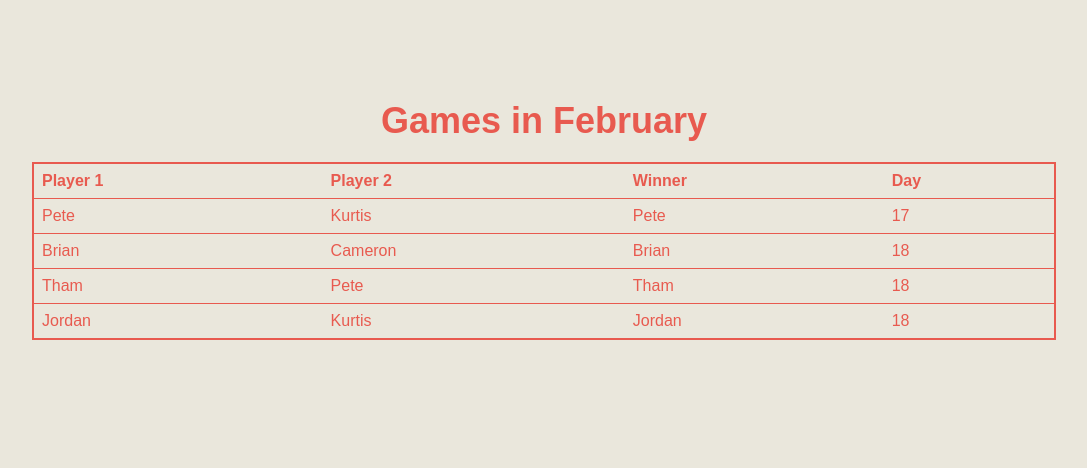
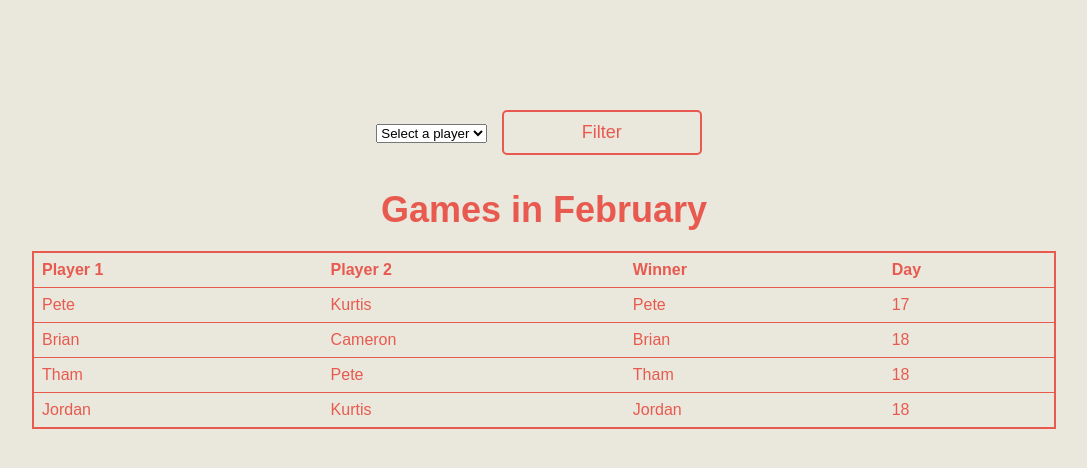
Before and after one commit to peteroh67/pool-league, a Django app: page /pool/games/ in a window 1280 px wide. Shown: the top 468 px of the page, without its empty margins (96-1183 px from the left). Run offline with Django 5.2, Linux system fonts and the light colour scheme; data comes from the database, SQL or seed files in the repository.

Commit message:
Add JS script for filtering games by player. Amended view to return all players as well as games_by_month. Amended Game html so JS works

```diff
--- a/mysite/pool/templates/pool/games.html
+++ b/mysite/pool/templates/pool/games.html
@@ -9,12 +9,20 @@
     <body>
         <div class="container">
             {% if games_list %}
+            <select id="player-select">
+                <option value="">Select a player</option>
+                <!-- Populate options dynamically with player names -->
+                {% for player in players %}
+                <option value="{{ player }}">{{ player }}</option>
+                {% endfor %}
+            </select>
+            <button class="button" id="filter-button">Filter</button>
 
             {% with games_list.0.game_date|date:"F" as month_name %}
 
             <h1>Games in {{ month_name }}</h1>
             {% endwith %}
-            <div class="game_table">
+            <div id="game-table">
                 <table>
                     <thead>
                         <tr>
@@ -40,6 +48,6 @@
             <h1>No games played in this month</h1>
             {% endif %}
         </div>
-    <script src="{% static 'js/script.js' %}"></script>
+    <script src="{% static 'pool/js/script.js' %}"></script>
 </body>
 </html>
--- a/mysite/pool/views.py
+++ b/mysite/pool/views.py
@@ -1,6 +1,6 @@
 from django.shortcuts import render
 from django.http import HttpResponse
-from .models import Game
+from .models import Game, Player
 from datetime import datetime
 
 def index(request):
@@ -18,6 +18,10 @@
         month = datetime.now().month
 
     games_in_month = Game.objects.filter(game_date__month=month).order_by("game_date")
-    context = {"games_list": games_in_month}
+    players = Player.objects.all()
+    context = {
+        "games_list": games_in_month,
+        "players": players
+               }
 
     return render(request, "pool/games.html", context)
--- a/mysite/static/pool/js/script.js
+++ b/mysite/static/pool/js/script.js
@@ -0,0 +1,21 @@
+const playerSelect = document.getElementById('player-select');
+const filterButton = document.getElementById('filter-button');
+
+filterButton.addEventListener('click', () => {
+    const selectedPlayer = playerSelect.value;
+    filterTable(selectedPlayer);
+});
+
+function filterTable(player) {
+    const tableRows = document.querySelectorAll('#game-table table tbody tr');
+    console.log(tableRows)
+    tableRows.forEach(row => {
+        const player1 = row.cells[0].innerText;
+        const player2 = row.cells[1].innerText;
+        if (player1 === player || player2 === player) {
+            row.style.display = ''; // Show the row
+        } else {
+            row.style.display = 'none'; // Hide the row
+        }
+    });
+}
```
